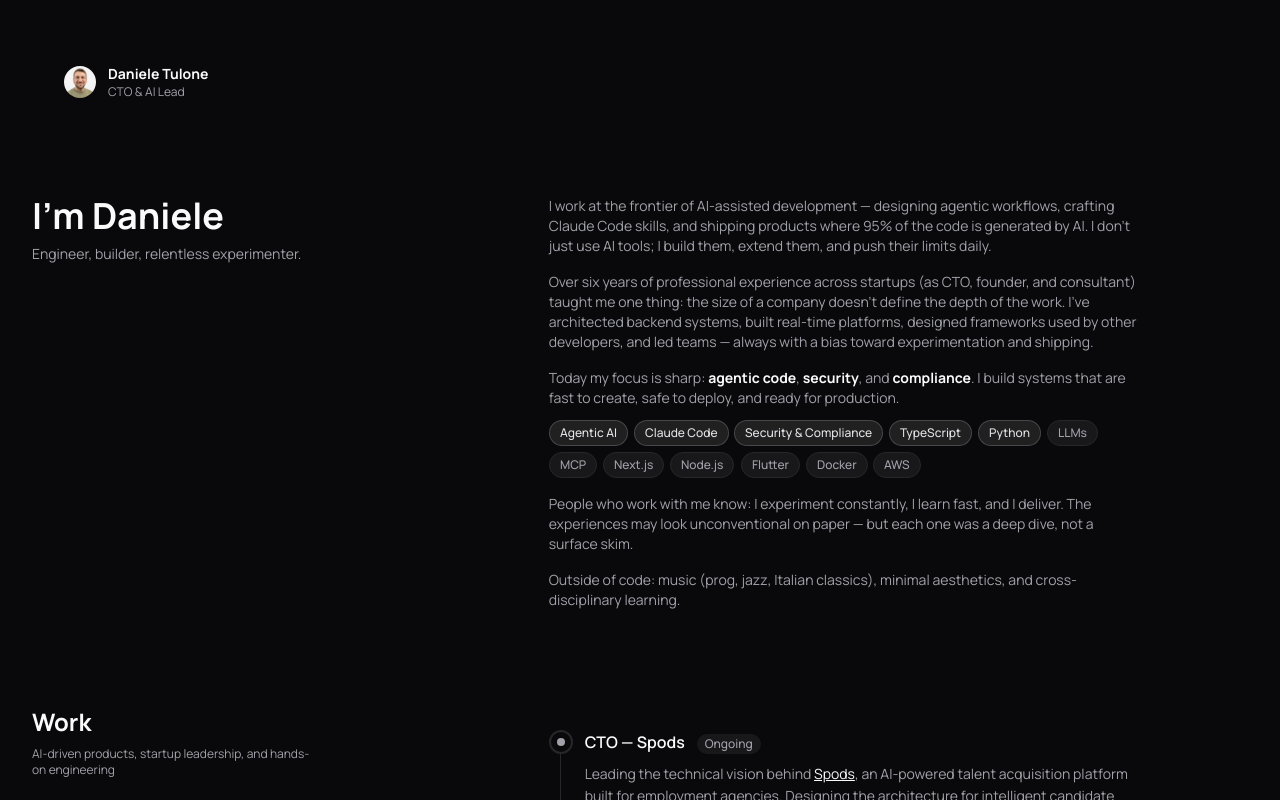
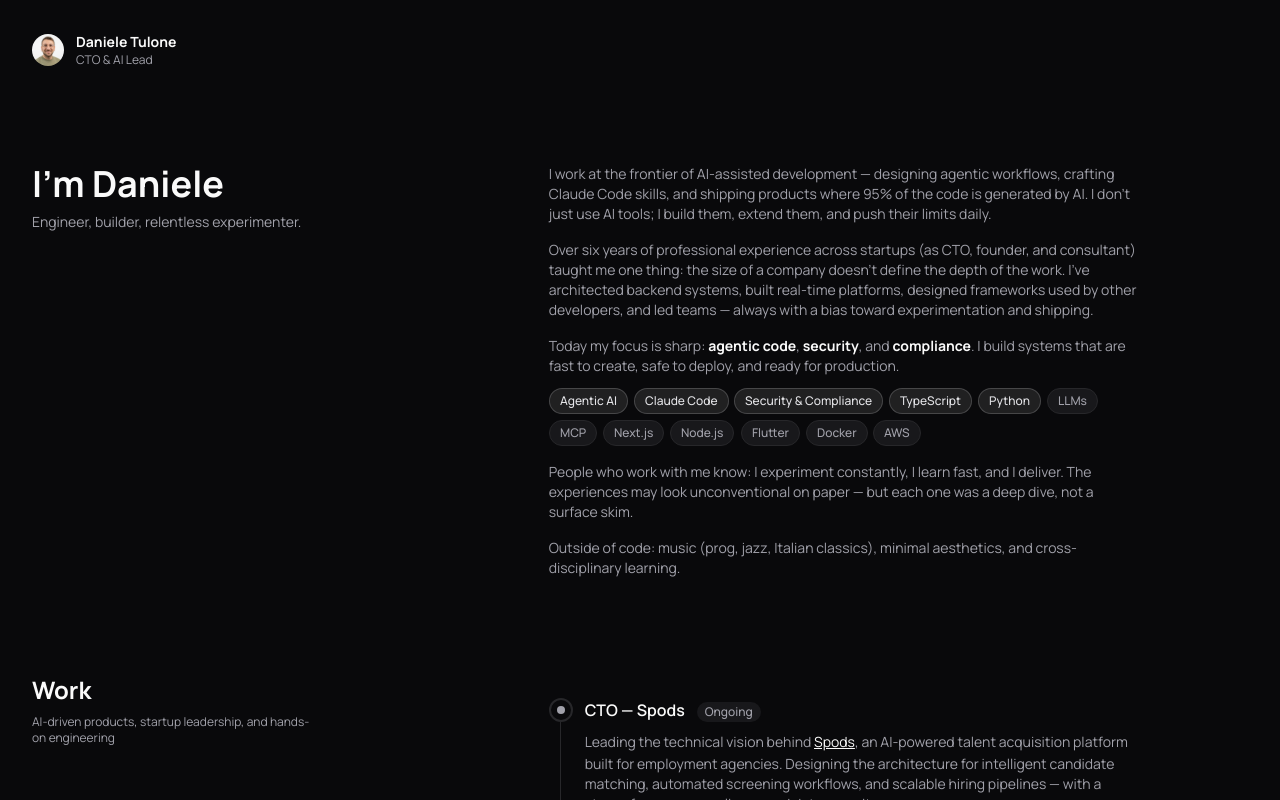
Before and after one commit to danieletulone/danieletulone, a Next.js app: page /about in a window 1280 px wide. Shown: the top 800 px of the page. Built offline with nearby package versions, Linux system fonts and the light colour scheme.

Commit message:
refactor: scope SmoothScroll to about page only
Add about layout with SmoothScroll wrapper and move padding from
page wrapper to main element.

Co-Authored-By: Claude Opus 4.6 (1M context) <noreply@anthropic.com>

```diff
--- /dev/null
+++ b/src/app/about/layout.tsx
@@ -0,0 +1,5 @@
+import { SmoothScroll } from '@/components/smooth-scroll';
+
+export default function AboutLayout({ children }: { children: React.ReactNode }) {
+  return <SmoothScroll>{children}</SmoothScroll>;
+}
--- a/src/app/about/page.tsx
+++ b/src/app/about/page.tsx
@@ -12,10 +12,10 @@ export const metadata: Metadata = {
 
 export default function AboutPage() {
   return (
-    <div className="min-h-screen flex flex-col p-4 sm:p-8 gap-y-8 sm:gap-y-16">
+    <div className="min-h-screen flex flex-col gap-y-8 sm:gap-y-16">
       <Header />
 
-      <main className="flex-1">
+      <main className="flex-1 px-4 sm:px-8">
         {/* Intro */}
         <section className="grid grid-cols-1 md:grid-cols-12 gap-4 md:gap-6 mb-16 sm:mb-24">
           <div className="md:col-span-3 animate-fade-up sticky top-[4.5rem] sm:top-[6.5rem] self-start z-10 bg-background py-2 sm:py-0">
```
